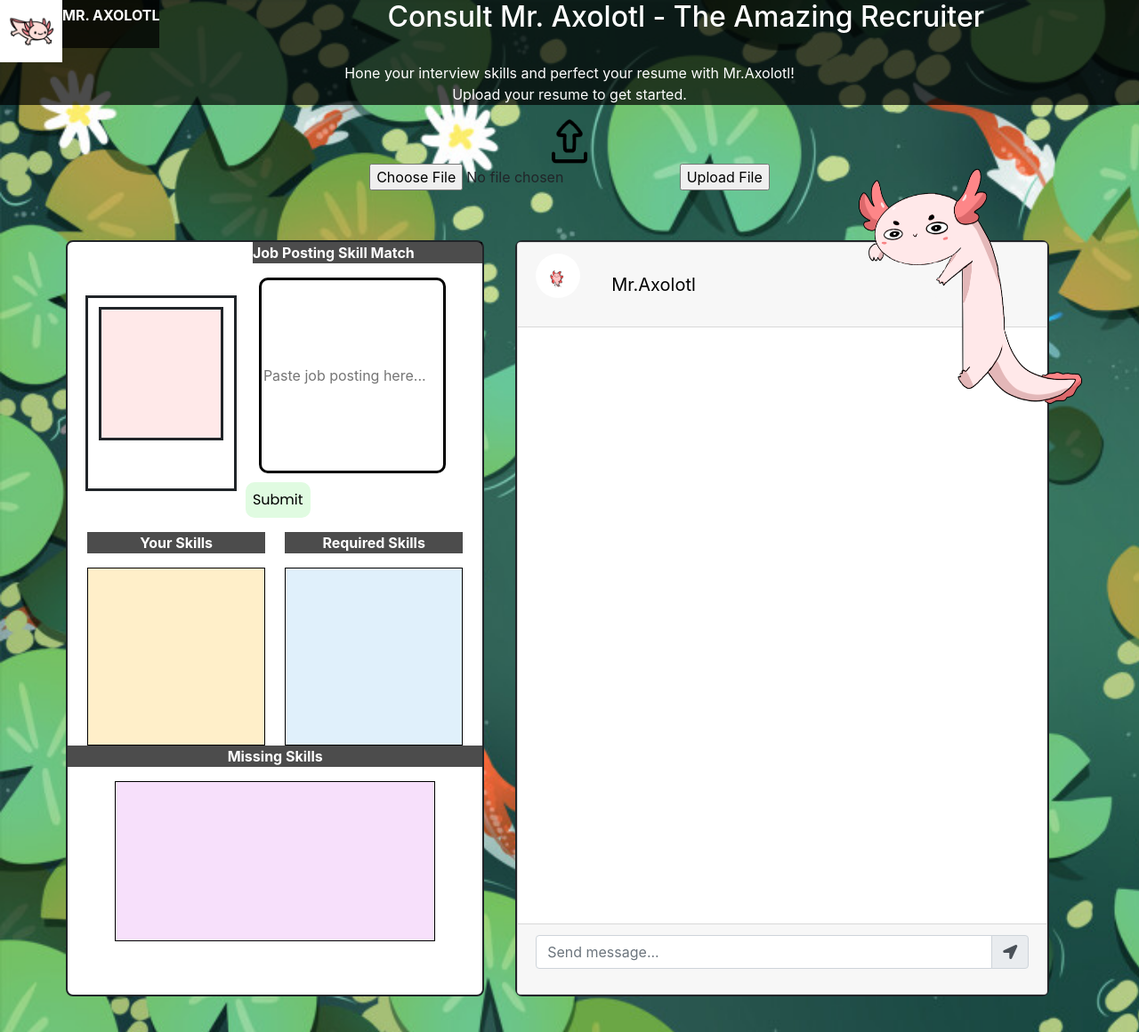
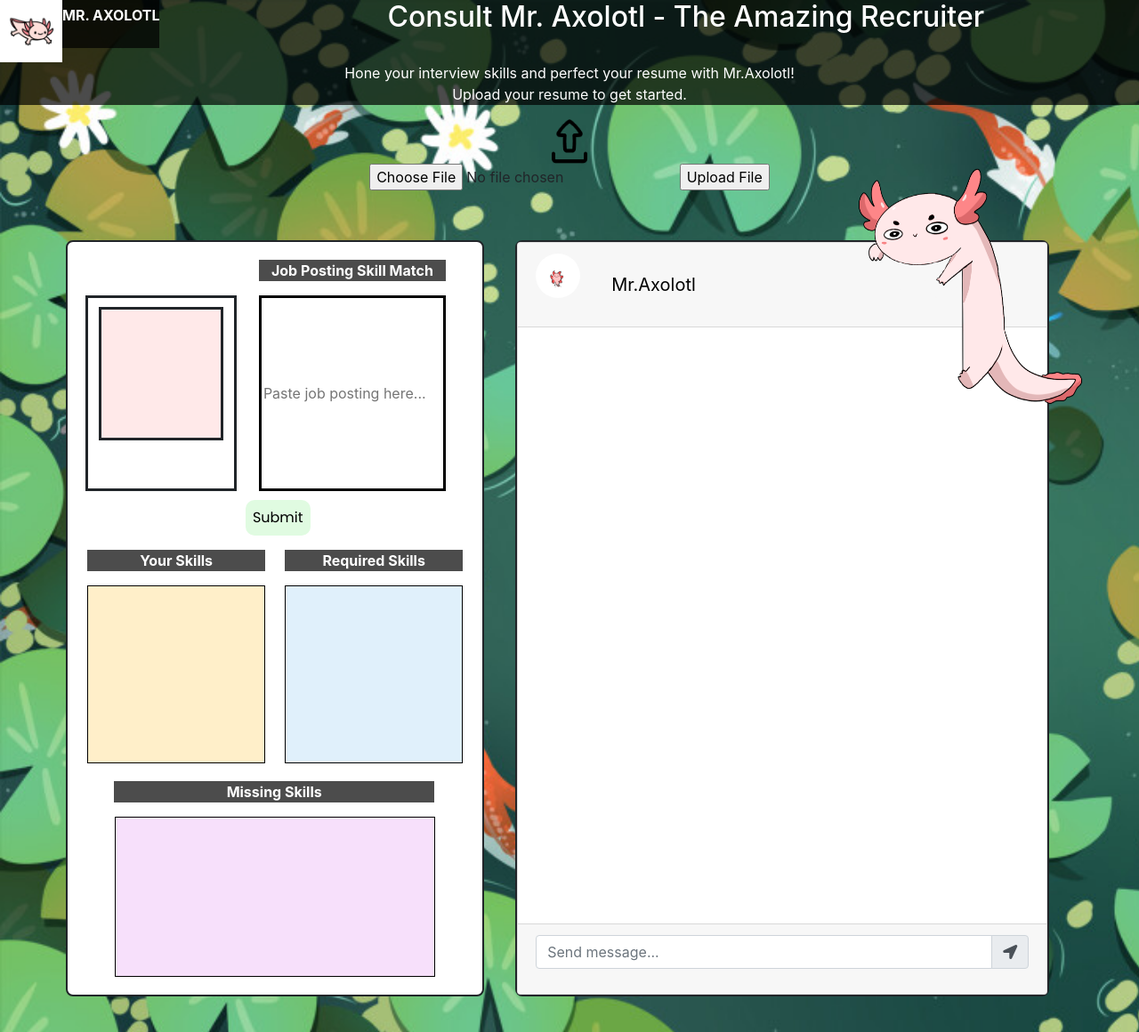
Before and after one commit to Celeste04/BookBuddies, a Flask app: page / in a window 1280 px wide. Shown: the top 1160 px of the page at 89% size. Run offline with Flask 3, Linux system fonts and the light colour scheme; parts of the project's set-up code (start-up, migrations or seed data) failed here and were passed over; some libraries are stand-ins or nearby versions.

Commit message:
better margins

```diff
--- a/static/index.css
+++ b/static/index.css
@@ -46,6 +46,11 @@ p {
     padding: 8px;
     border-radius: 10px;
     margin-top: 10px;
+}
+
+.submit-btn:hover {
+    background-color: #cff4d1;
+    cursor: pointer;
 }
 
 .outer-container {
@@ -144,7 +149,6 @@ p {
 .job-input {
     width: 210px;
     height: 220px;
-    border-radius: 10px;
     border: solid;
     margin-left: 15px;
 }
@@ -152,6 +156,22 @@ p {
 .skills-title {
     text-align: center;
     font-weight: bold;
+}
+
+.missing-skills-title {
+    margin-top: 20px;
+    text-align: center;
+    font-weight: bold;
+    width: 360px;
+    margin-left: 52px;
+}
+
+.job-posting-title {
+    text-align: center;
+    font-weight: bold;
+    margin-top: 20px;
+    width: 210px;
+    margin-left: 15px;
 }
 
 .upload {
--- a/templates/index.html
+++ b/templates/index.html
@@ -40,7 +40,7 @@
                         </div>
                     </div>
                     <div>
-                        <p class="title">Job Posting Skill Match</p>
+                        <p class="job-posting-title">Job Posting Skill Match</p>
                         <form action="/process-form" method="POST" id="myForm">
                             <input type="text" name="jobRequirements" class="job-input" placeholder="Paste job posting here..."></input>
                             <div class="button-wrapper">
@@ -72,7 +72,7 @@
                     </div>
                 </div>
                 <div>
-                    <p class="skills-title">Missing Skills</p>
+                    <p class="missing-skills-title">Missing Skills</p>
                     <div class="skill-bottom">
                         <div class="missing-skills">
                             <ul>
```
Also changed, not shown: 1 other file.
